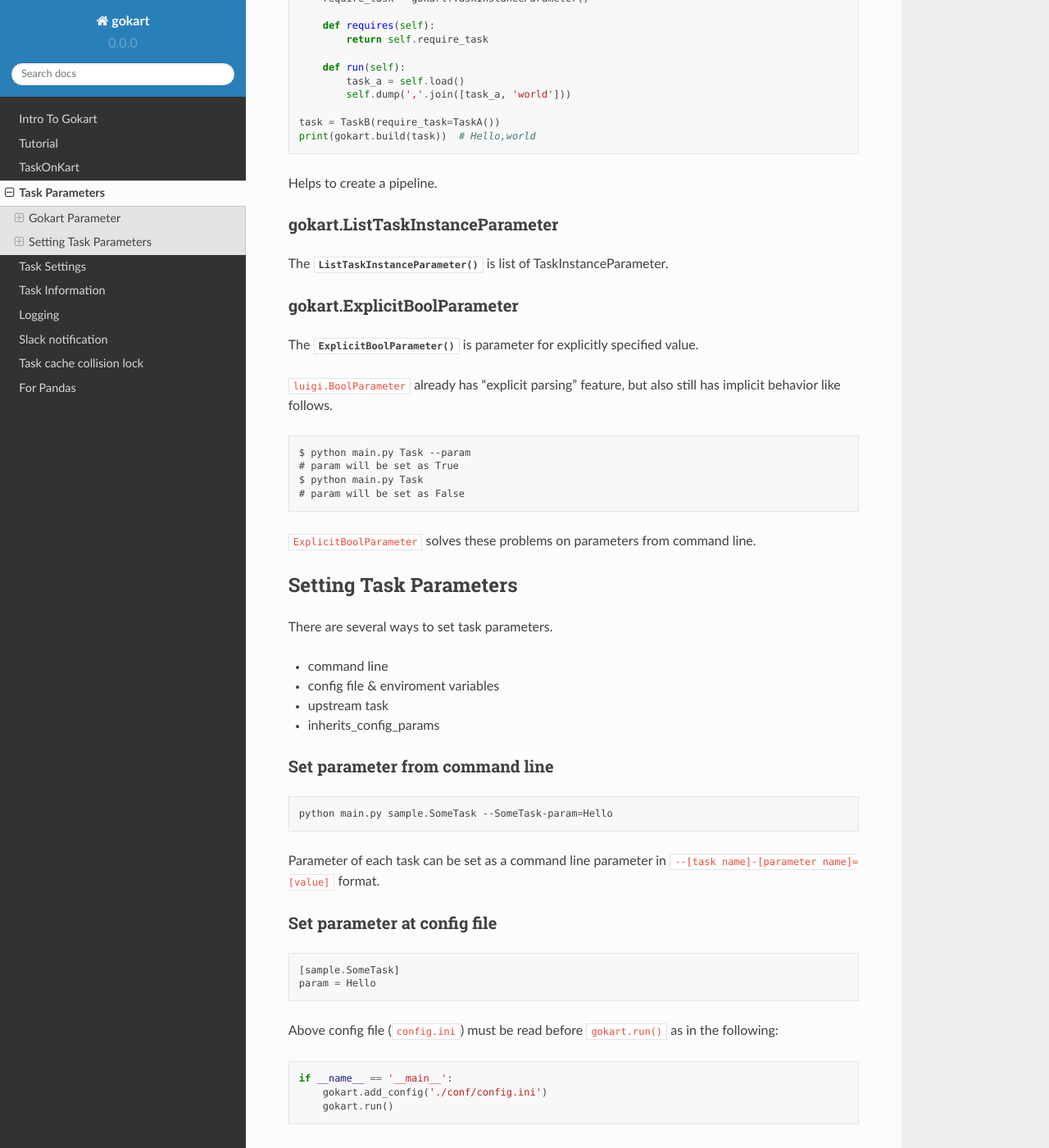
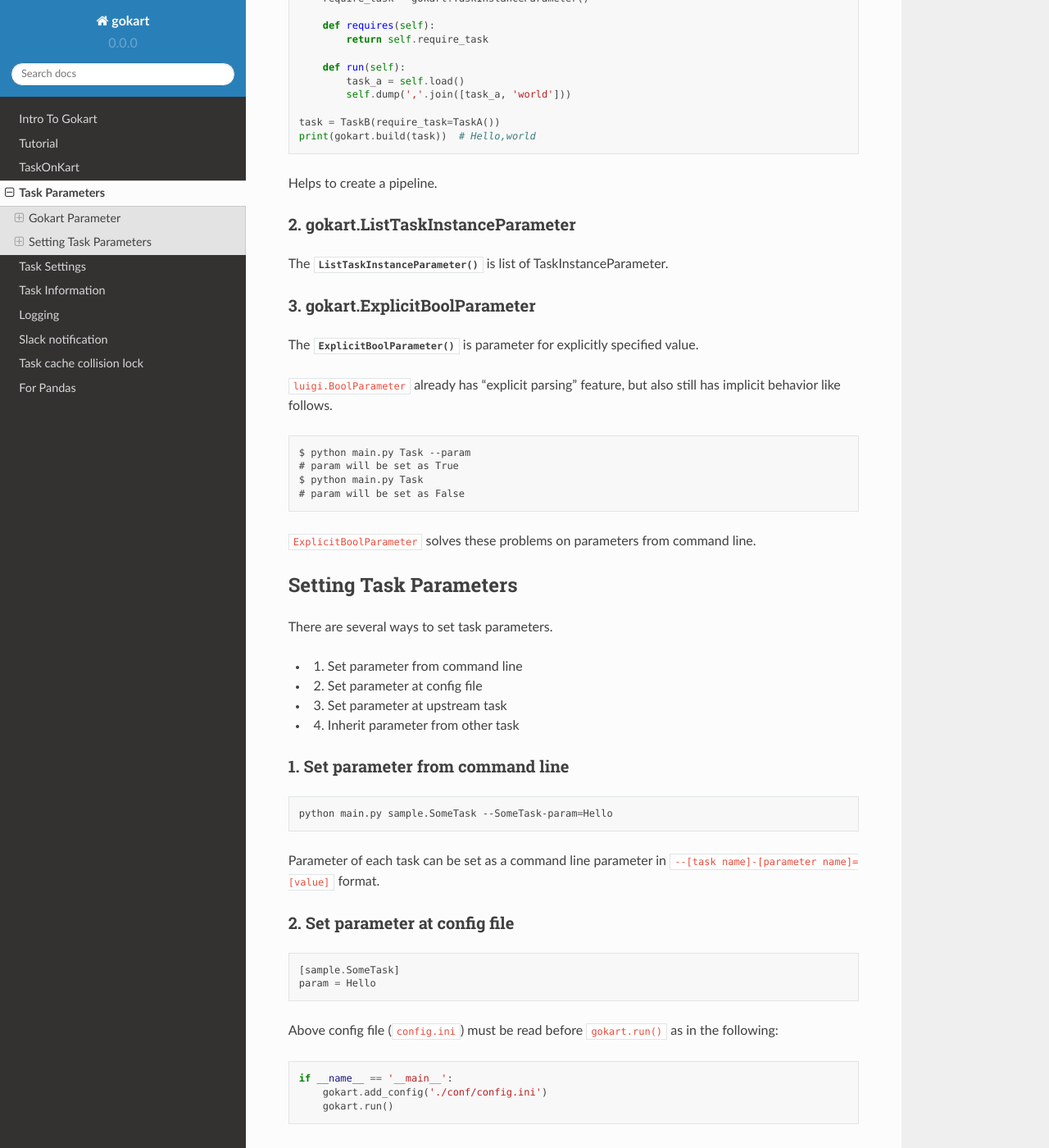
Before and after one commit to m3dev/gokart, a Sphinx documentation site: the page built from docs/task_parameters.rst, in a window 1280 px wide and 1400 px high, scrolled down 796 px. Shown: the whole window at 82% size. Built offline with Sphinx 7.4.7 and the Read the Docs theme 2.0.0, drawn with Linux system fonts in a browser that asks for light colours; pages that are not in the unit, such as notebooks, are missing from menus; the version number is read from the project's files by our own code; some of the changed text lies outside the part shown.

Commit message:
fix indent level

```diff
--- a/docs/task_parameters.rst
+++ b/docs/task_parameters.rst
@@ -1,3 +1,4 @@
+===============
 Task Parameters
 ===============
 
@@ -15,17 +16,17 @@
 
 
 Gokart Parameter
-----------------
+================
 
 There are also parameters provided by gokart.
 
-- TaskInstanceParameter
-- ListTaskInstanceParameter
-- ExplicitBoolParameter
+- 1. gokart.TaskInstanceParameter
+- 2. gokart.ListTaskInstanceParameter
+- 3. gokart.ExplicitBoolParameter
 
 
-gokart.TaskInstanceParameter
-~~~~~~~~~~~~~~~~~~~~~~~~~~~~
+1. gokart.TaskInstanceParameter
+----------------------------
 
 The :func:`~gokart.parameter.TaskInstanceParameter` executes a task using the results of a task as dynamic parameters.
 
@@ -54,14 +55,14 @@
 Helps to create a pipeline.
 
 
-gokart.ListTaskInstanceParameter
-~~~~~~~~~~~~~~~~~~~~~~~~~~~~~~~~
+2. gokart.ListTaskInstanceParameter
+----------------------------
 
 The :func:`~gokart.parameter.ListTaskInstanceParameter` is list of TaskInstanceParameter.
 
 
-gokart.ExplicitBoolParameter
-~~~~~~~~~~~~~~~~~~~~~~~~~~~~
+3. gokart.ExplicitBoolParameter
+----------------------------
 
 The :func:`~gokart.parameter.ExplicitBoolParameter` is parameter for explicitly specified value.
 
@@ -78,18 +79,18 @@
 
 
 Setting Task Parameters
------------------------
+================
 
 There are several ways to set task parameters.
 
-- command line
-- config file & enviroment variables
-- upstream task
-- inherits_config_params
+- 1. Set parameter from command line
+- 2. Set parameter at config file
+- 3. Set parameter at upstream task
+- 4. Inherit parameter from other task
 
 
-Set parameter from command line
-~~~~~~~~~~~~~~~~~~~~~~~~~~~~~~~
+1. Set parameter from command line
+-------------------------
 .. code:: sh
 
     python main.py sample.SomeTask --SomeTask-param=Hello
@@ -97,8 +98,8 @@
 Parameter of each task can be set as a command line parameter in ``--[task name]-[parameter name]=[value]`` format.
 
 
-Set parameter at config file
-~~~~~~~~~~~~~~~~~~~~~~~~~~~~
+2. Set parameter at config file
+-------------------------
 ::
 
     [sample.SomeTask]
@@ -126,8 +127,8 @@
 The advantage of using environment variables is that important information is not logged and common settings can be used.
 
 
-Set parameter at upstream task
-~~~~~~~~~~~~~~~~~~~~~~~~~~~~~~
+3. Set parameter at upstream task
+-------------------------
 
 Parameters can be set from upstream, as in a typical pipeline.
 
@@ -138,8 +139,8 @@
             return dict(sometask=SomeTask(param='Hello'))
 
 
-Inherit parameter from other task
-~~~~~~~~~~~~~~~~~~~~~~~~~~~~~~~~~
+4. Inherit parameter from other task
+-------------------------
 
 Parameters can be set ``@inherits_config_params`` decorator.
 
```
